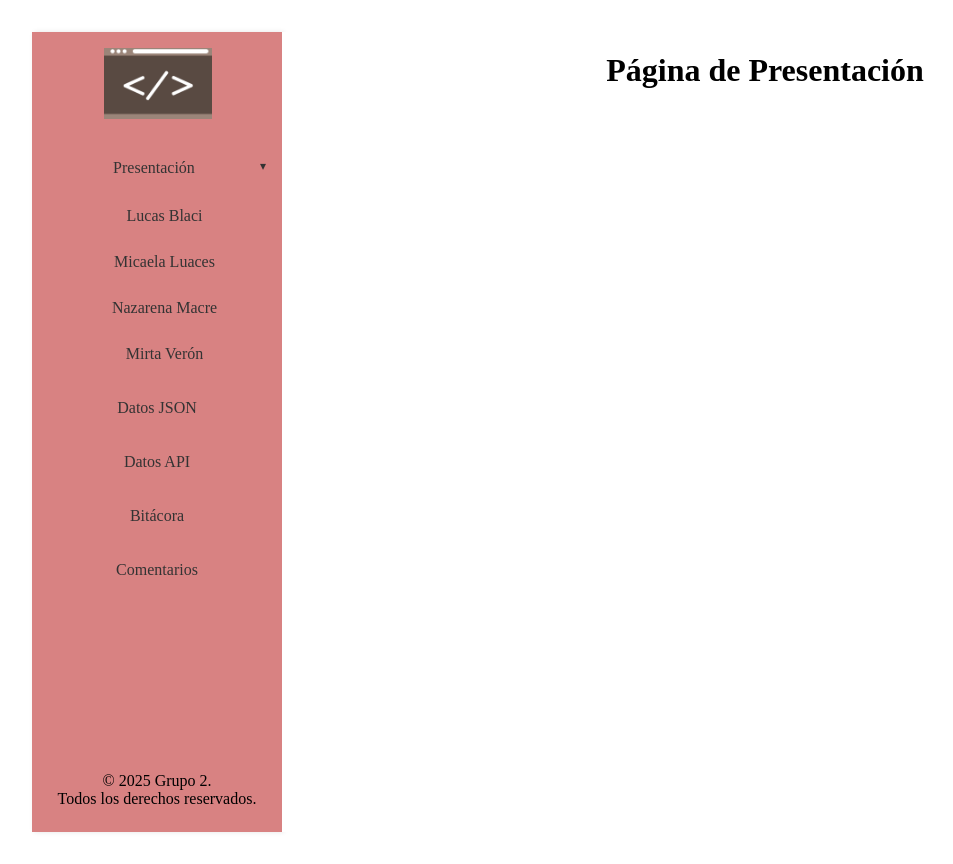
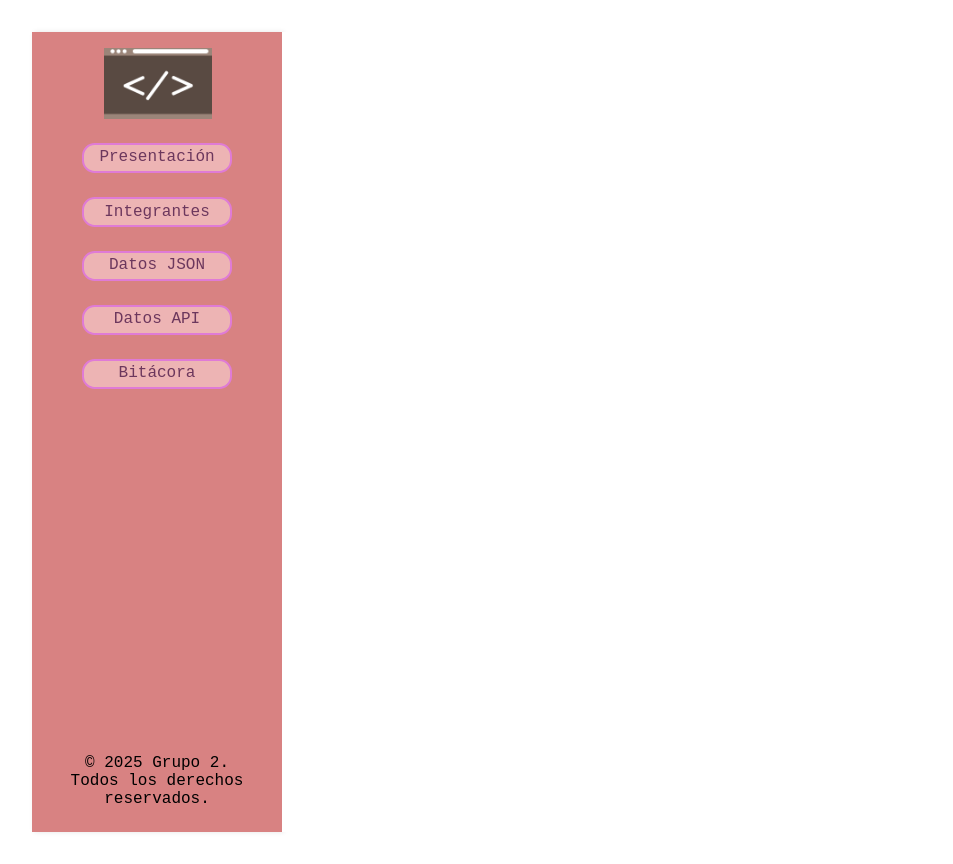
Before and after one commit to Gabycrem/IFTS29-Frontend-TP1-Grup, a React (Vite) app: page / in a window 1280 px wide. Shown: the whole page, without its empty margins (0-953 px from the left). Built offline with nearby package versions, Linux system fonts and the light colour scheme.

Commit message:
modificando sidebar

```diff
--- a/src/App.jsx
+++ b/src/App.jsx
@@ -14,13 +14,11 @@ function App() {
           main={
           //Modificar los element cuando esten disponibles los componentes.
           <Routes>
-            <Route path='/' element={<Dummy name="Presentación" />} />
             <Route path="/pages/presentacion" element={<Presentacion />} />
             <Route path='/datos-locales' element={<Dummy name="Libros" />} />
             <Route path='/api' element={<Dummy name="API" />} />
             <Route path='/bitacora' element={<Dummy name="Bitácora" />} />
             <Route path="/pages/:id" element={<MemberPage />} />
-            <Route path='/comentarios' element={<Dummy name="Comentarios" />} />
           </Routes>
         }
         />
--- a/src/components/Sidebar/Sidebar.css
+++ b/src/components/Sidebar/Sidebar.css
@@ -10,12 +10,20 @@
     align-self: center;
 }
 
-ul{
+.menu{
     list-style: none;
     display: flex;
     flex-direction: column;
     gap: 1.5rem;
     margin-top: 1.5rem;
+}
+
+.no-style {
+    cursor: pointer;
+}
+
+.dropdown{
+    display: none;
 }
 
 .link{
@@ -24,8 +32,10 @@ ul{
     /* efecto botones*/
     border: solid 2px rgb(223, 123, 214);
     background-color: #edb4b4;
-    border-radius: 1rem;
+    color: #6c375d;
+    border-radius:0.8rem;
     width: 150px;
+    min-height: 30px;
     padding: 0.2rem;
     text-align: center;
 }
@@ -35,31 +45,31 @@ ul{
     text-align: center;
 }
 
-.menu {
+/* .menu {
   display: flex;
   flex-direction: column;
   gap: 16px;
   width: 100%;
    margin-top: 40px;
-}
+} */
 
-.menu a {
-  text-decoration: none; /* sin subrayado */
+/* .menu a {
+  text-decoration: none;
   color: #333;
   font-size: 1rem;
   padding: 10px 12px;
   border-radius: 8px;
   transition: background-color 0.3s ease, color 0.3s ease;
+} */
+
+.link:hover {
+  background-color: #d49c9c;
+  color: #4f1c1c;
 }
 
-.menu a:hover {
-  background-color: #f2f2f2;
-  color: #0077cc;
-}
-
-.menu a.active {
-  background-color: #0077cc;
-  color: #fff;
+.link.active {
+  background-color: #4f1c1c;
+  color: #d49c9c;
 }
 
 /* == SUBMENU == */
@@ -82,7 +92,7 @@ ul{
   color: #0077cc;
 }
 
-.arrow {
+/* .arrow {
   float: right;
   font-size: 12px;
-}
+} */
--- a/src/components/Sidebar/Sidebar.jsx
+++ b/src/components/Sidebar/Sidebar.jsx
@@ -11,49 +11,24 @@ const Sidebar = () => {
       <img src={unaImagen} alt="logo" id="logoSidebar" />
 
       <nav className="menu">
-        <div className="menu-item dropdown">
-          <div className="dropdown-header">
-            <NavLink
-              to="/pages/presentacion"
-              className="menu-link"
-              onClick={() => setOpen(!open)}
-            >
-              Presentación
-              <span className={`arrow ${open ? "up" : "down"}`}>▾</span>
-            </NavLink>
-          </div>
+        <NavLink to="/pages/presentacion" className="link">Presentación</NavLink>
 
-          {open && (
-            <div className="submenu">
-              {members.map((member) => (
-                <NavLink
-                  key={member.id}
-                  to={`/pages/${member.id}`}
-                  className="submenu-item"
-                >
-                  {member.name}
-                </NavLink>
-              ))}
-
+        <div className="subMenu">
+            <button  className="link no-style"> Integrantes </button>
+            <div className="dropdown">
+                <NavLink to='/pages/perfillucas' className='link'>Lucas</NavLink>
+                <NavLink to='/pages/perfillucas' className='link'>Mica</NavLink>
+                <NavLink to='/pages/perfillucas' className='link'>Naza</NavLink>
+                <NavLink to='/pages/perfillucas' className='link'>Mirta</NavLink>
             </div>
-          )}
         </div>
 
-        <NavLink to="/datos-locales" className="menu-item">
-          Datos JSON
-        </NavLink>
+        <NavLink to="/datos-locales" className="link">Datos JSON </NavLink>
 
-        <NavLink to="/api" className="menu-item">
-          Datos API
-        </NavLink>
+        <NavLink to="/api" className="link">Datos API</NavLink>
 
-        <NavLink to="/bitacora" className="menu-item">
-          Bitácora
-        </NavLink>
+        <NavLink to="/bitacora" className="link">Bitácora</NavLink>
 
-        <NavLink to="/comentarios" className="menu-item">
-          Comentarios
-        </NavLink>
       </nav>
 
       <footer className="sidebarFooter">
--- a/src/styles/global.css
+++ b/src/styles/global.css
@@ -2,4 +2,6 @@
     margin: 0;
     padding: 0;
     box-sizing: border-box;
+    font-family: 'Courier New', Courier, monospace;
+    font-size: medium;
 }
```
